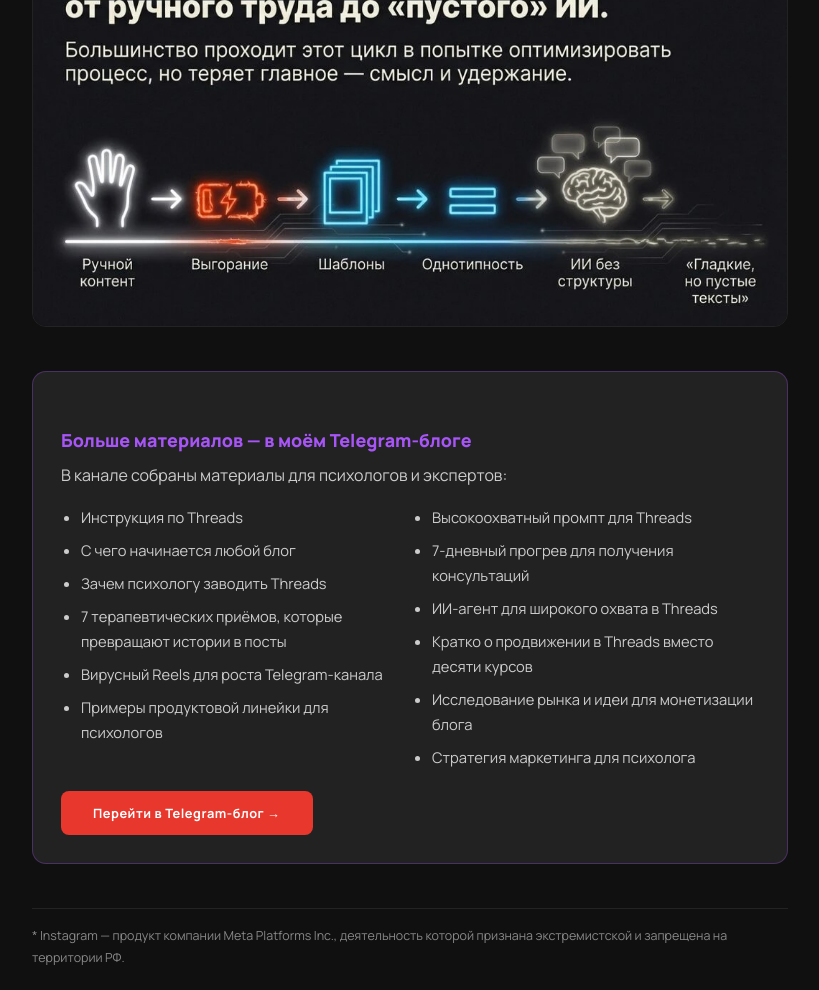
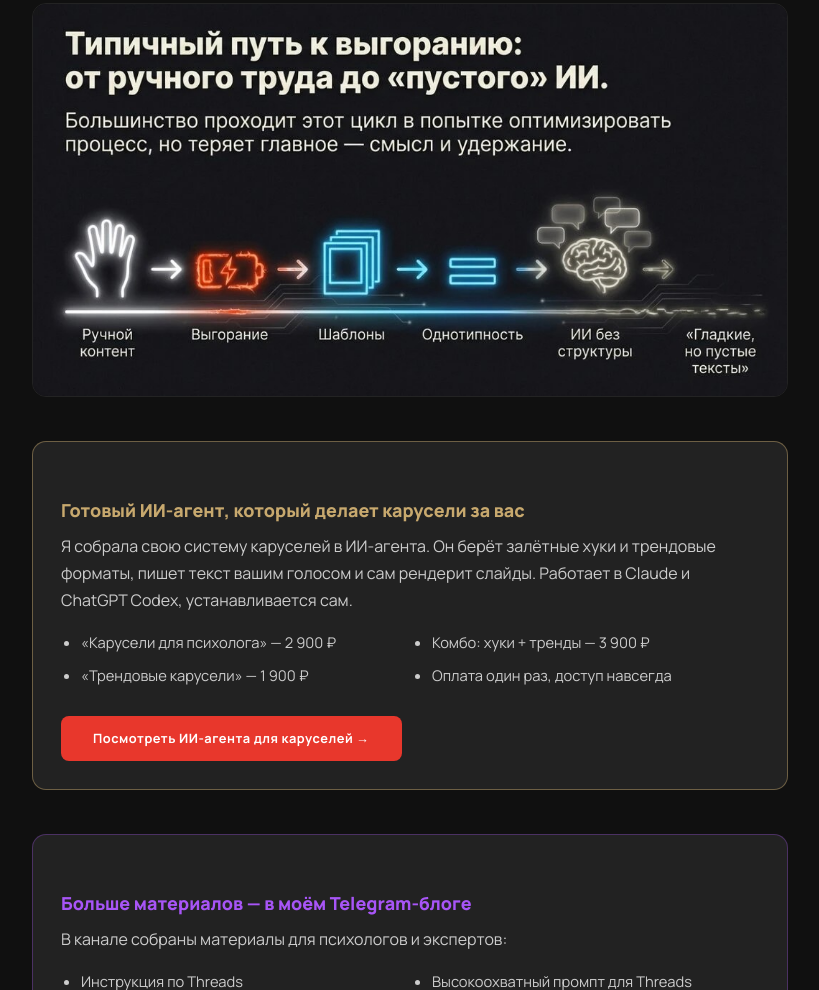
Before and after one commit to viktoriashet-hue/vikashet, a plain HTML site: page blog/instagram-karuseli-dlya-psihologov.html in a window 1280 px wide. Shown: the part 5329-6319 px from the top of the page, without its empty margins (80-899 px from the left). Drawn offline with Linux system fonts and the light colour scheme.

Commit message:
Статья про карусели для психологов: ссылки на продажник ИИ-агента
Co-Authored-By: Claude Opus 5.5 <noreply@anthropic.com>
Claude-Session: https://claude.ai/code/session_01AQfwEX8wtrP3VwdCAytxjm

```diff
--- a/blog/instagram-karuseli-dlya-psihologov.html
+++ b/blog/instagram-karuseli-dlya-psihologov.html
@@ -148,6 +148,7 @@ blockquote.ex strong{color:var(--text)}
   <h3>Причина C: нет смысла читать дальше</h3>
   <p>Это частая ошибка в экспертных нишах: первый слайд — общий тезис, второй — ещё один общий тезис, дальше — «вода».</p>
   <p>Чтобы читатель двигался, ему нужен обмен: «я листаю — и получаю следующую конкретику или выгоду». Явный призыв «листай дальше» повышает вовлечённость карусели.</p>
+  <p>Все три ошибки я закрыла в своём <a href="../karusel-agent/" data-goal="article_to_agent" style="color:#C8A96E">ИИ-агенте для каруселей</a>: хук, маршрут по слайдам и крючки на продолжение он собирает сам.</p>
 
   <div class="infoshot"><img src="../images/blog-carousel-reasons-hook-value.jpg" alt="Причины, почему карусели не листают и не сохраняют: нет крючков и нет ценности" loading="lazy" width="1050" height="565"></div>
 
@@ -166,6 +167,18 @@ blockquote.ex strong{color:var(--text)}
   <p>На первом этапе почти все эксперты делают одно и то же: пишут карусели вручную, «из головы», опираясь на вдохновение.</p>
 
   <div class="infoshot"><img src="../images/blog-carousel-burnout-path.jpg" alt="Типичный путь к выгоранию эксперта: от ручного контента до пустого ИИ-текста" loading="lazy" width="1050" height="546"></div>
+
+  <div class="tg-cta" style="border-color:rgba(200,169,110,.45)">
+    <h3 style="color:#C8A96E">Готовый ИИ-агент, который делает карусели за вас</h3>
+    <p>Я собрала свою систему каруселей в ИИ-агента. Он берёт залётные хуки и трендовые форматы, пишет текст вашим голосом и сам рендерит слайды. Работает в Claude и ChatGPT Codex, устанавливается сам.</p>
+    <ul class="bullets">
+      <li>«Карусели для психолога» — 2 900 ₽</li>
+      <li>«Трендовые карусели» — 1 900 ₽</li>
+      <li>Комбо: хуки + тренды — 3 900 ₽</li>
+      <li>Оплата один раз, доступ навсегда</li>
+    </ul>
+    <a class="cta" href="../karusel-agent/" data-goal="article_to_agent">Посмотреть ИИ-агента для каруселей →</a>
+  </div>
 
   <div class="tg-cta">
     <h3>Больше материалов — в моём Telegram-блоге</h3>
```
